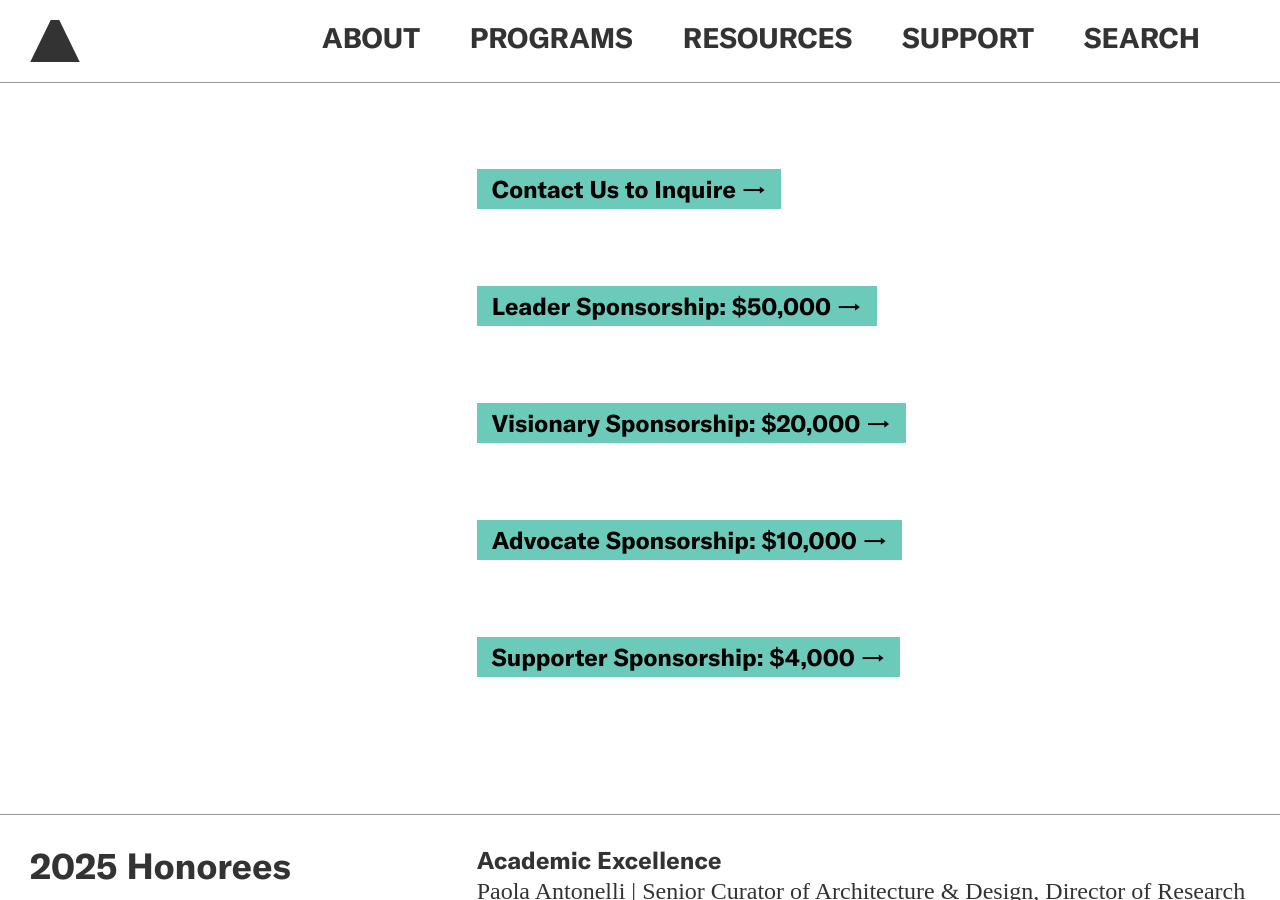
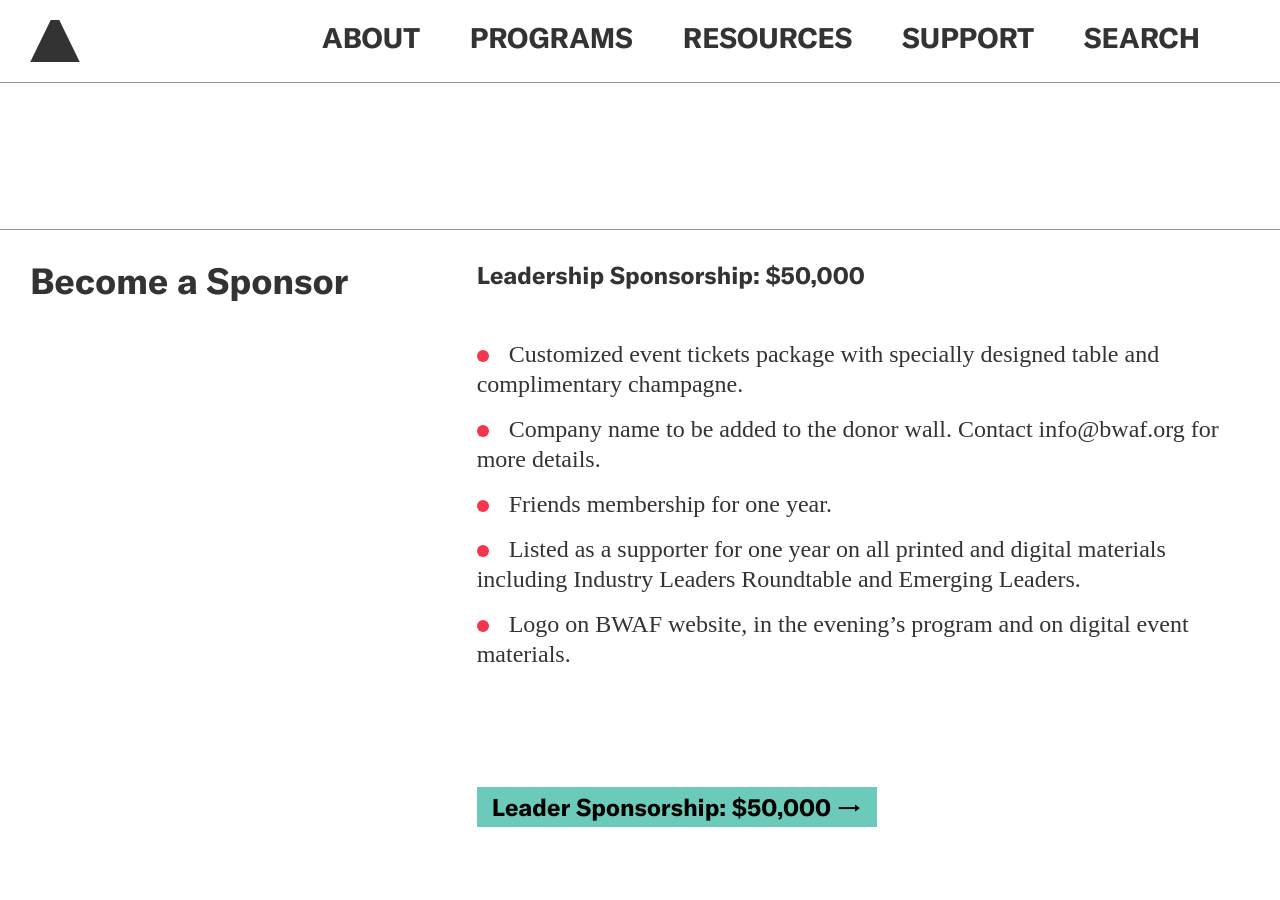
Before and after one commit to jengalas/bwaf-bbw, a Jekyll site: the page built from _programs/leadership-awards-gala.md, in a window 1280 px wide and 900 px high, scrolled down 840 px. Built offline with Jekyll 4.4.1, drawn with Linux system fonts in a browser that asks for light colours; nearby versions of some CDN libraries; some web fonts are replaced; some of the changed text lies outside the part shown.

Commit message:
Updated 1 file via CloudCannon.

```diff
--- a/_programs/leadership-awards-gala.md
+++ b/_programs/leadership-awards-gala.md
@@ -35,34 +35,132 @@
 
 
       For sponsorship and ticket information, contact info@bwaf.org.&nbsp;
-  - template: buttons-block
+  - template: text-block
     button:
-      - button_text: Contact Us to Inquire
-        button_link: mailto:info@bwaf.org?subject=&body=
-    section_break: false
-    include_left-hand_column_text_: false
+      - button_text: 'Leadership Sponsorship: $50,000'
+        button_link: https://buy.stripe.com/9AQ8wXdIy9ijdji28v
+    section_break: true
+    include_left-hand_column_text_: true
+    lefthand_text:
+      header_type: Medium Header
+      text: Become a Sponsor
+      download: ''
+      link_url: ''
+      link_text: ''
+    text_block: >-
+      **Leadership Sponsorship: $50,000**
+
+
+      * Customized event tickets package with specially designed table and
+      complimentary champagne.
+
+      * Company name to be added to the donor wall. Contact info@bwaf.org for
+      more details.
+
+      * Friends membership for one year.
+
+      * Listed as a supporter for one year on all printed and digital materials
+      including Industry Leaders Roundtable and Emerging Leaders.
+
+      * Logo on BWAF website, in the evening's program and on digital event
+      materials.
   - template: buttons-block
     button:
       - button_text: 'Leader Sponsorship: $50,000'
         button_link: https://buy.stripe.com/9AQ8wXdIy9ijdji28v
     section_break: false
     include_left-hand_column_text_: false
+  - template: text-block
+    button:
+      - button_text: 'Visionary Sponsorship: $20,000'
+        button_link: https://buy.stripe.com/dR628z1ZQbqr2EE3cA
+    section_break: true
+    include_left-hand_column_text_: true
+    lefthand_text:
+      header_type: Medium Header
+      text: Become a Sponsor
+      download: ''
+      link_url: ''
+      link_text: ''
+    text_block: >-
+      **Visionary Sponsorship: $20,000**
+
+
+      * 8 event tickets.
+
+      * Invitation to one Friends evening event.
+
+      * Listed as a supporter for one year on all printed and digital materials
+      for the Industry Leaders Roundtable program and Emerging Leaders.
+
+      * Logo on BWAF website, in the evening's program and on digital event
+      materials.
   - template: buttons-block
     button:
       - button_text: 'Visionary Sponsorship: $20,000'
         button_link: https://buy.stripe.com/dR628z1ZQbqr2EE3cA
     section_break: false
     include_left-hand_column_text_: false
+  - template: text-block
+    button:
+      - button_text: 'Advocate Sponsorship: $10,000'
+        button_link: https://buy.stripe.com/14k8wXeMC523gvufZo
+    section_break: true
+    include_left-hand_column_text_: true
+    lefthand_text:
+      header_type: Medium Header
+      text: Become a Sponsor
+      download: ''
+      link_url: ''
+      link_text: ''
+    text_block: >-
+      **Advocate Sponsorship: $10,000**
+
+
+      * 4 event tickets.
+
+      * Listed as a supporter for one year on all printed and digital materials
+      for the Emerging Leaders program. Logo included in the evening's program.
+
+      * Logo on digital event materials.
   - template: buttons-block
     button:
       - button_text: 'Advocate Sponsorship: $10,000'
         button_link: https://buy.stripe.com/14k8wXeMC523gvufZo
     section_break: false
     include_left-hand_column_text_: false
+  - template: text-block
+    button:
+      - button_text: 'Supporter Sponsorship: $4,000'
+        button_link: https://buy.stripe.com/5kA6oPawm2TVgvu00r
+    section_break: true
+    include_left-hand_column_text_: true
+    lefthand_text:
+      header_type: Medium Header
+      text: Become a Sponsor
+      download: ''
+      link_url: ''
+      link_text: ''
+    text_block: >-
+      **Supporter Sponsorship: $10,000**
+
+
+      * 2 event tickets.
+
+      * Listed as a supporter for one year on all printed and digital materials
+      for the Emerging Leaders program. Logo included in the evening's program.
+
+      * Logo on digital event materials.
   - template: buttons-block
     button:
       - button_text: 'Supporter Sponsorship: $4,000'
         button_link: https://buy.stripe.com/5kA6oPawm2TVgvu00r
+    section_break: false
+    include_left-hand_column_text_: false
+  - template: buttons-block
+    button:
+      - button_text: Contact Us to Inquire
+        button_link: mailto:info@bwaf.org?subject=&body=
     section_break: false
     include_left-hand_column_text_: false
   - template: text-block
```
